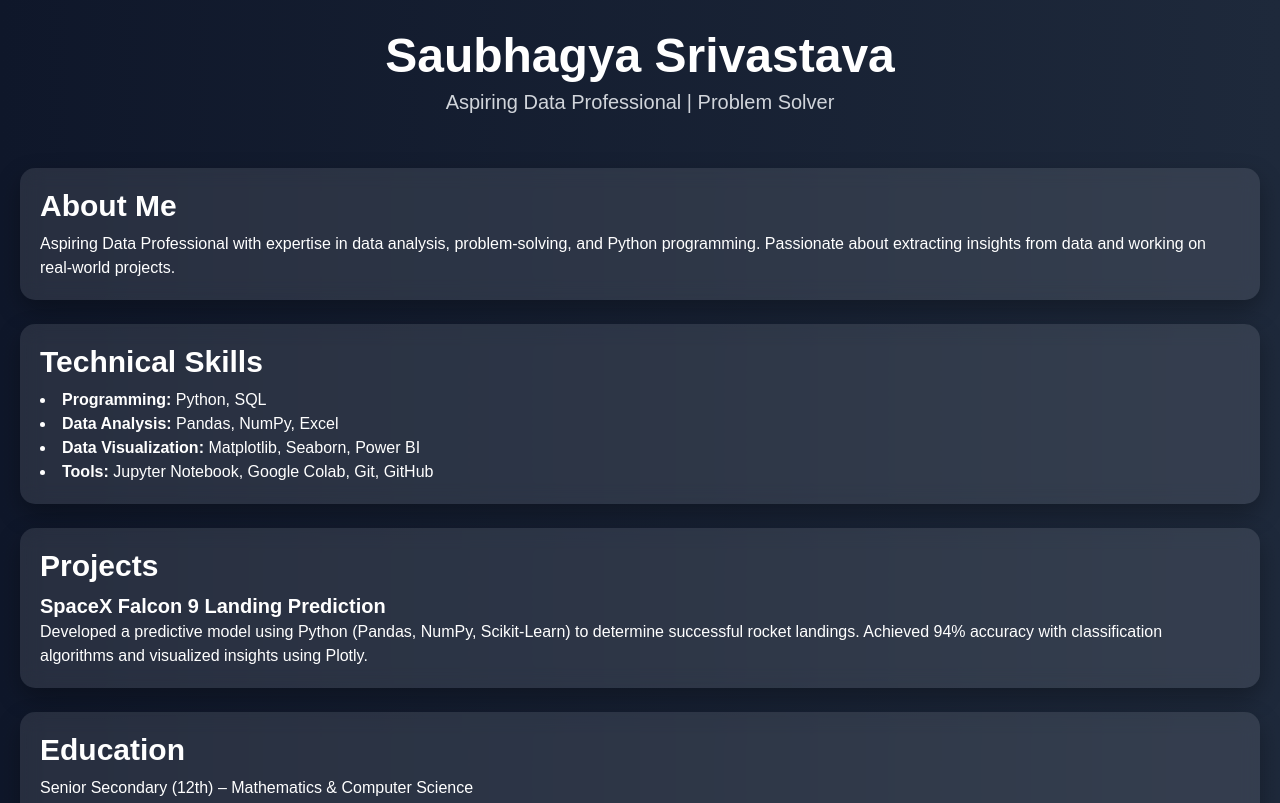
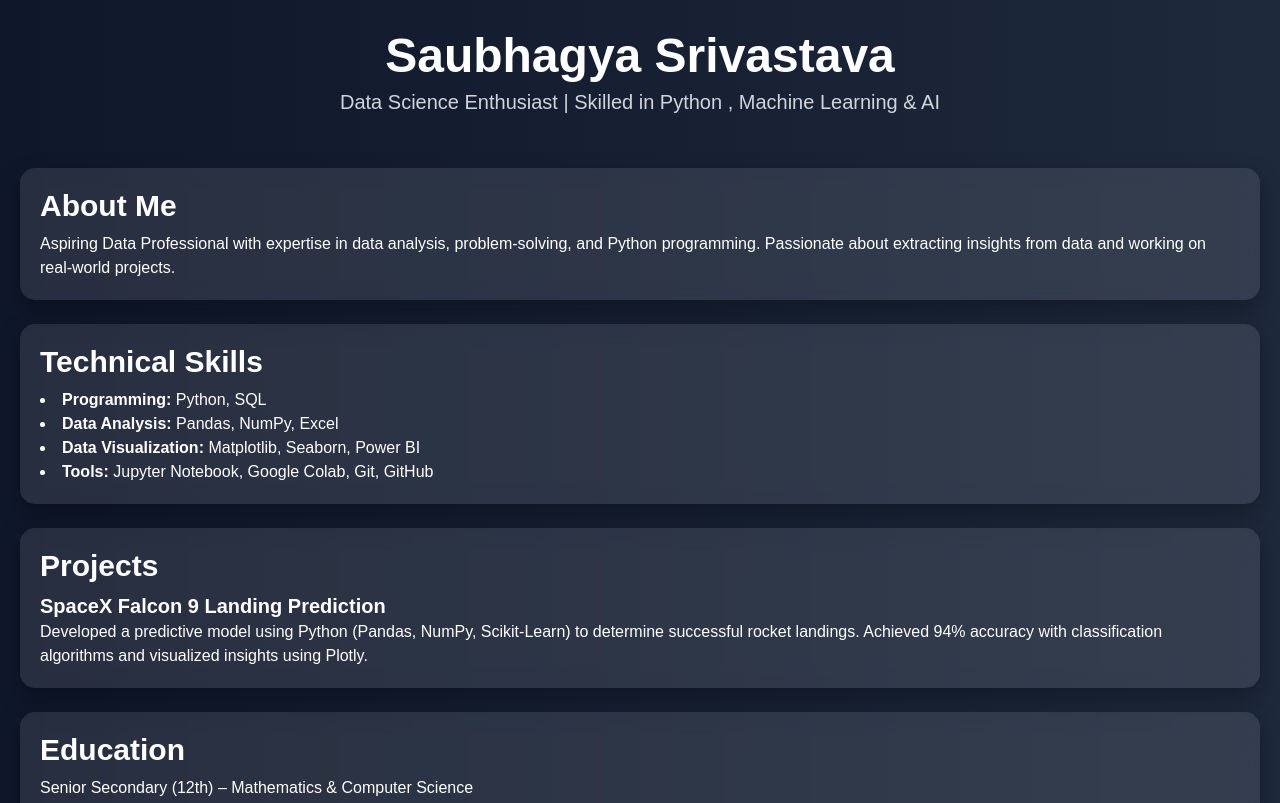
Before and after one commit to Saubhagya49/Resume-Website, a plain HTML site: page index.html in a window 1280 px wide. Shown: the top 803 px of the page. Drawn offline with nearby package versions, Linux system fonts and the light colour scheme.

Commit message:
Update index.html

```diff
--- a/index.html
+++ b/index.html
@@ -65,7 +65,7 @@
 <body>
     <header class="text-center py-8">
         <h1 class="text-5xl font-bold">Saubhagya Srivastava</h1>
-        <p class="text-xl mt-2 text-gray-300">Aspiring Data Professional | Problem Solver</p>
+        <p class="text-xl mt-2 text-gray-300">Data Science Enthusiast | Skilled in Python , Machine Learning & AI</p>
     </header>
 
     <div class="container">
```
